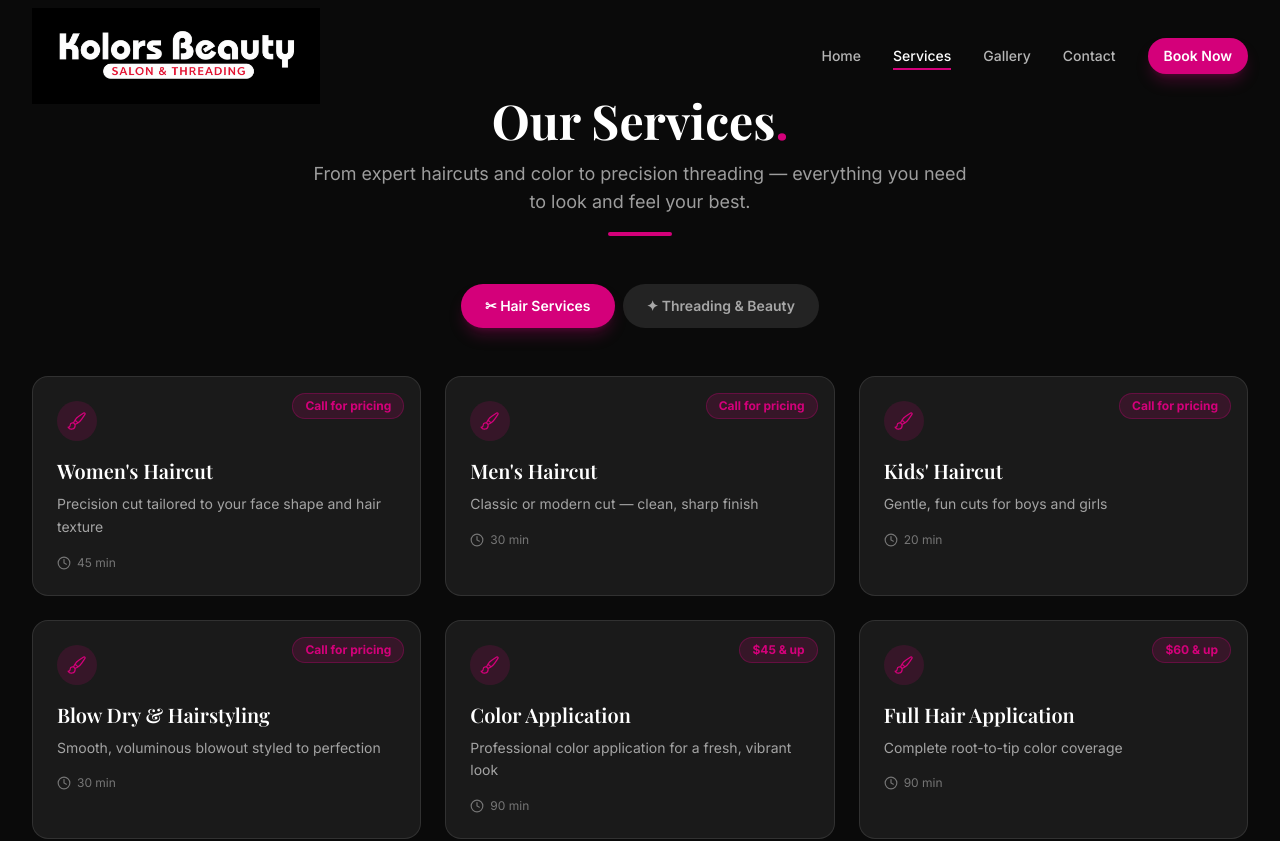
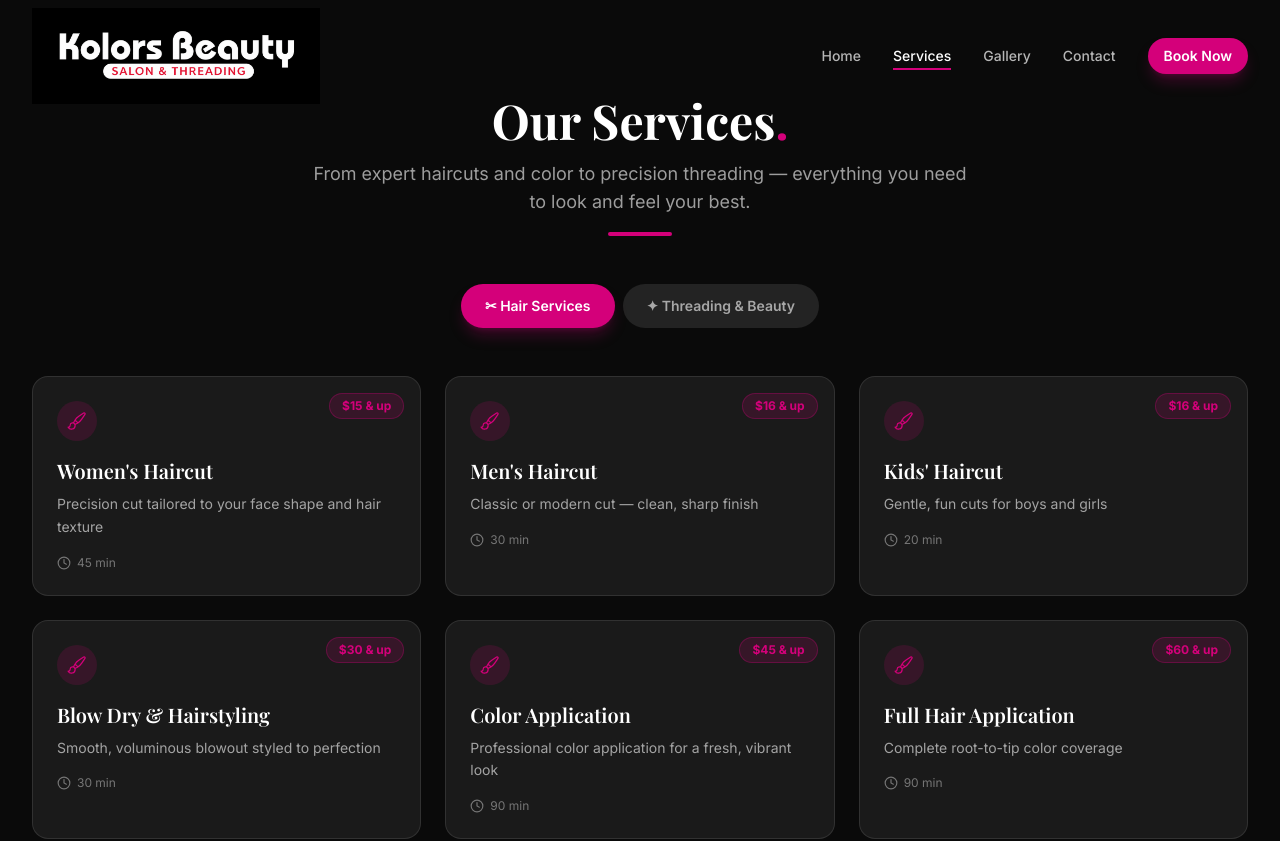
Before and after one commit to arinjaybanerjee/kolors-hair-salon, a Next.js app: page /services in a window 1280 px wide. Shown: the top 841 px of the page. Built offline with nearby package versions, Linux system fonts and the light colour scheme; a web font is replaced by a local one.

Commit message:
Add logo to hero section with pink glow effect

```diff
--- a/src/components/sections/Contact.tsx
+++ b/src/components/sections/Contact.tsx
@@ -36,7 +36,7 @@ export default function Contact() {
             </div>
 
             <p className="text-white/50 text-sm uppercase tracking-widest mb-3 font-medium">
-              Call or text
+              Call for appointments
             </p>
             <a
               href="tel:+14702971191"
@@ -45,15 +45,12 @@ export default function Contact() {
               (470) 297-1191
             </a>
 
-            <div className="flex flex-col sm:flex-row items-center justify-center gap-4">
+            <div className="flex items-center justify-center">
               <Button href="tel:+14702971191" size="lg">
                 <svg className="w-5 h-5" fill="none" viewBox="0 0 24 24" stroke="currentColor" strokeWidth={2}>
                   <path strokeLinecap="round" strokeLinejoin="round" d="M2.25 6.75c0 8.284 6.716 15 15 15h2.25a2.25 2.25 0 0 0 2.25-2.25v-1.372c0-.516-.351-.966-.852-1.091l-4.423-1.106c-.44-.11-.902.055-1.173.417l-.97 1.293c-.282.376-.769.542-1.21.38a12.035 12.035 0 0 1-7.143-7.143c-.162-.441.004-.928.38-1.21l1.293-.97c.363-.271.527-.734.417-1.173L6.963 3.102a1.125 1.125 0 0 0-1.091-.852H4.5A2.25 2.25 0 0 0 2.25 4.5v2.25Z" />
                 </svg>
                 Call Now
-              </Button>
-              <Button href="sms:+14702971191" variant="outline" size="lg">
-                Send a Text
               </Button>
             </div>
 
--- a/src/data/services.ts
+++ b/src/data/services.ts
@@ -18,7 +18,7 @@ export const SERVICES: Service[] = [
     category: "hair",
     name: "Women's Haircut",
     description: "Precision cut tailored to your face shape and hair texture",
-    price: "Call for pricing",
+    price: "$15 & up",
     duration: "45 min",
   },
   {
@@ -26,7 +26,7 @@ export const SERVICES: Service[] = [
     category: "hair",
     name: "Men's Haircut",
     description: "Classic or modern cut — clean, sharp finish",
-    price: "Call for pricing",
+    price: "$16 & up",
     duration: "30 min",
   },
   {
@@ -34,7 +34,7 @@ export const SERVICES: Service[] = [
     category: "hair",
     name: "Kids' Haircut",
     description: "Gentle, fun cuts for boys and girls",
-    price: "Call for pricing",
+    price: "$16 & up",
     duration: "20 min",
   },
 
@@ -44,7 +44,7 @@ export const SERVICES: Service[] = [
     category: "hair",
     name: "Blow Dry & Hairstyling",
     description: "Smooth, voluminous blowout styled to perfection",
-    price: "Call for pricing",
+    price: "$30 & up",
     duration: "30 min",
   },
 
```
